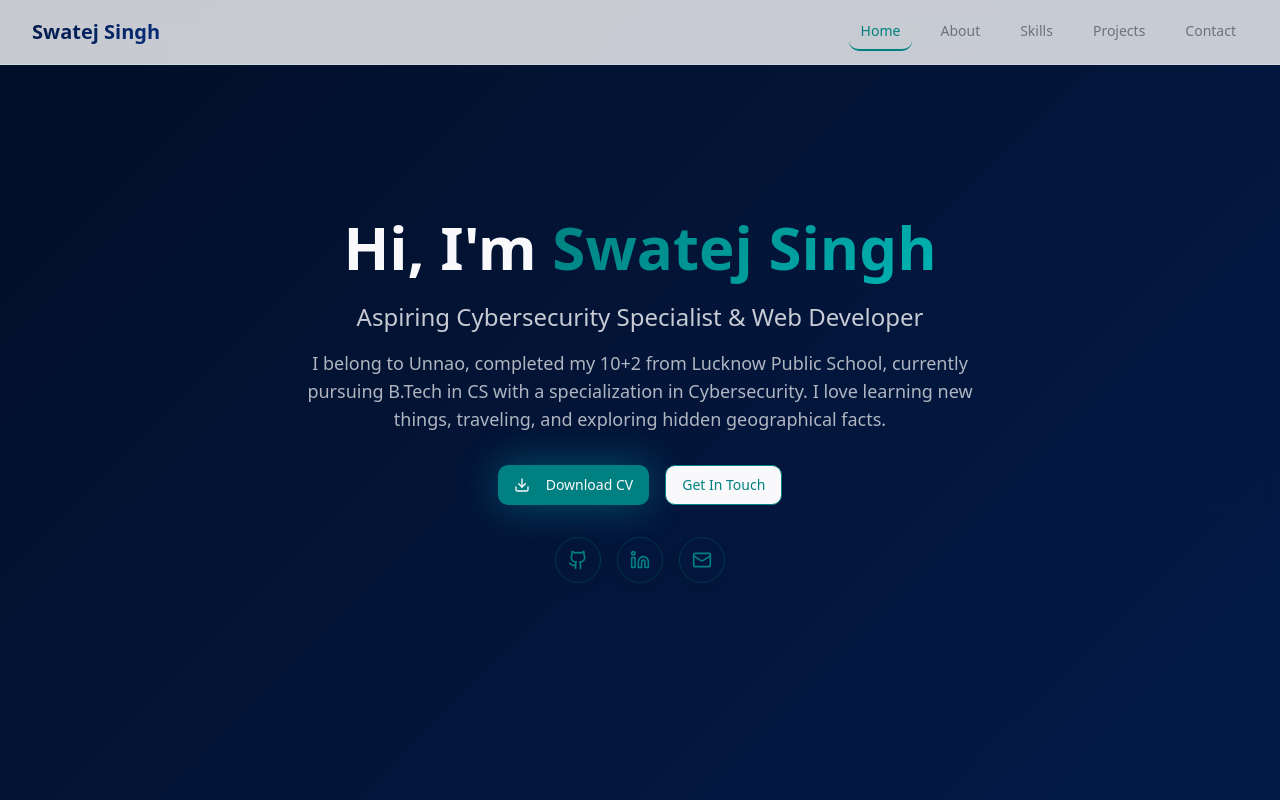
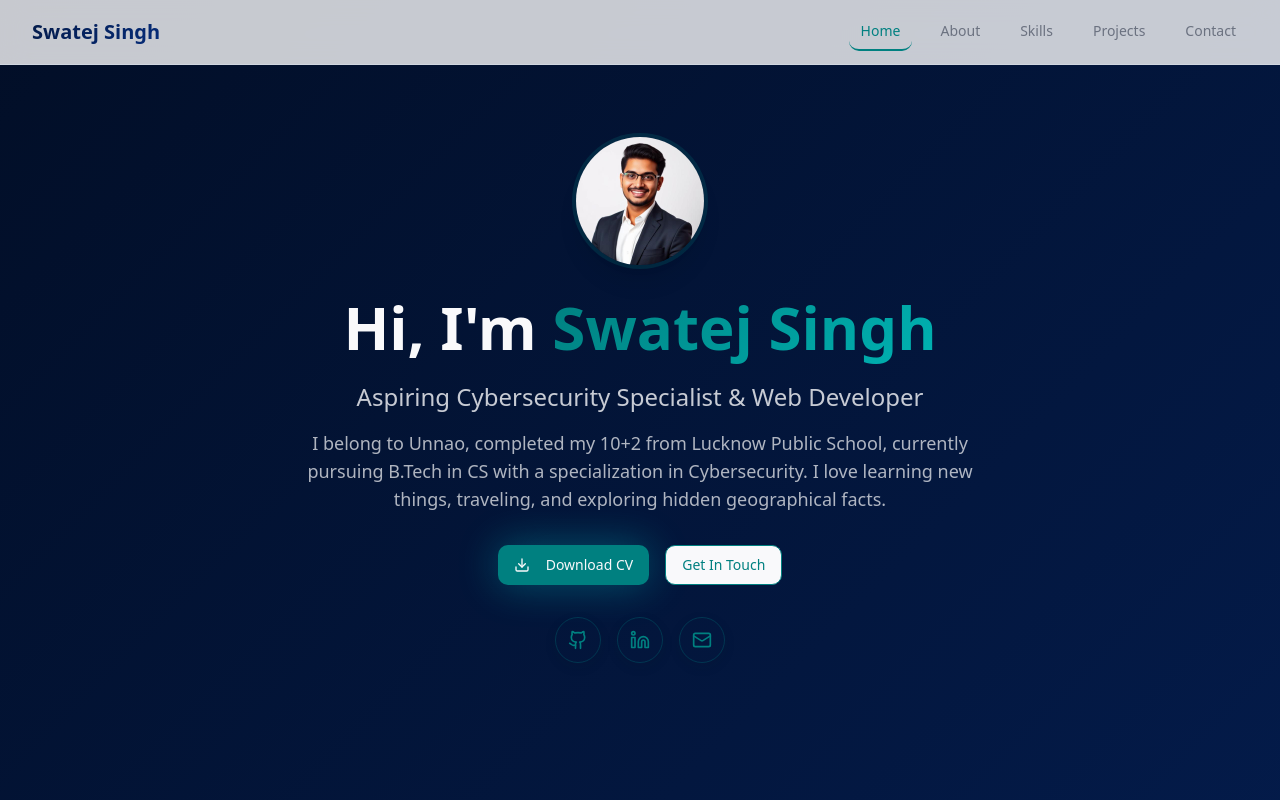
Before and after one commit to swatejsr/Portfolio, a React (Vite) app: page / in a window 1280 px wide. Shown: the top 800 px of the page. Built offline with nearby package versions, Linux system fonts and the light colour scheme.

Commit message:
Revert photo removal
Re-added profile photo to the hero section.

```diff
--- a/src/components/sections/Hero.tsx
+++ b/src/components/sections/Hero.tsx
@@ -1,5 +1,7 @@
 import { Button } from "@/components/ui/button";
+import { Avatar, AvatarImage, AvatarFallback } from "@/components/ui/avatar";
 import { Github, Linkedin, Mail, Download } from "lucide-react";
+import profileImage from "@/assets/swatej-profile.jpg";
 
 const Hero = () => {
   const handleDownloadCV = () => {
@@ -29,6 +31,20 @@ const Hero = () => {
     <section id="home" className="min-h-screen flex items-center justify-center gradient-hero">
       <div className="max-w-7xl mx-auto px-4 sm:px-6 lg:px-8 py-20">
         <div className="text-center animate-fade-in">
+          {/* Profile Image */}
+          <div className="mb-8">
+            <Avatar className="w-32 h-32 mx-auto mb-4 ring-4 ring-accent/20 shadow-xl">
+              <AvatarImage
+                src={profileImage}
+                alt="Swatej Singh - Cybersecurity Specialist & Web Developer"
+                className="object-cover"
+              />
+              <AvatarFallback className="text-2xl font-bold bg-accent text-accent-foreground">
+                SS
+              </AvatarFallback>
+            </Avatar>
+          </div>
+
           <h1 className="text-4xl sm:text-5xl lg:text-6xl font-bold text-primary-foreground mb-6">
             Hi, I'm{" "}
             <span className="text-gradient-accent">Swatej Singh</span>
```
